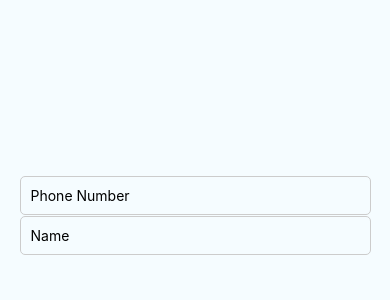
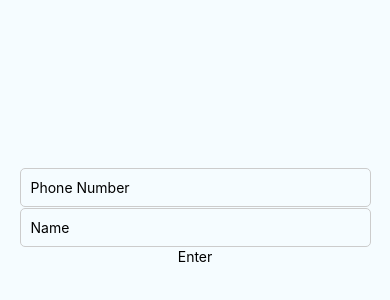
Before and after one commit to coreyjvernon/CityGamesChat, a React Native app: screen / in a window 390 px wide. Shown: the part 206-506 px from the top of the page. Built offline with nearby package versions, Linux system fonts and the light colour scheme.

Commit message:
added enter to home page

```diff
--- a/App.js
+++ b/App.js
@@ -1,5 +1,5 @@
 import React, {Component} from 'react';
-import {StyleSheet, Text,TextInput, View} from 'react-native';
+import {StyleSheet, Text, TouchableOpacity, TextInput, View} from 'react-native';
 
 
 export default class App extends Component {
@@ -7,20 +7,33 @@ export default class App extends Component {
     phone: '',
     name: '',
   }
+
   handleChange = key => val => {
     this.setState({ [key]: val})
+  }
+
+  submitForm = () => {
+    alert(this.state.phone + '/n' + this.state.name)
   }
   render() {
     return (
       <View style={styles.container}>
         <TextInput
           placeholder="Phone Number"
+          keyboardType="number-pad"
           style={styles.input}
+          value={this.setState.phone}
+          onChangeText={this.handleChange('phone')}
         />
         <TextInput
           placeholder="Name"
           style={styles.input}
+          value={this.setState.phone}
+          onChangeText={this.handleChange('name')}
         />
+        <TouchableOpacity onPress={this.submitForm}>
+          <Text>Enter</Text>
+        </TouchableOpacity>
       </View>
     );
   }
```
